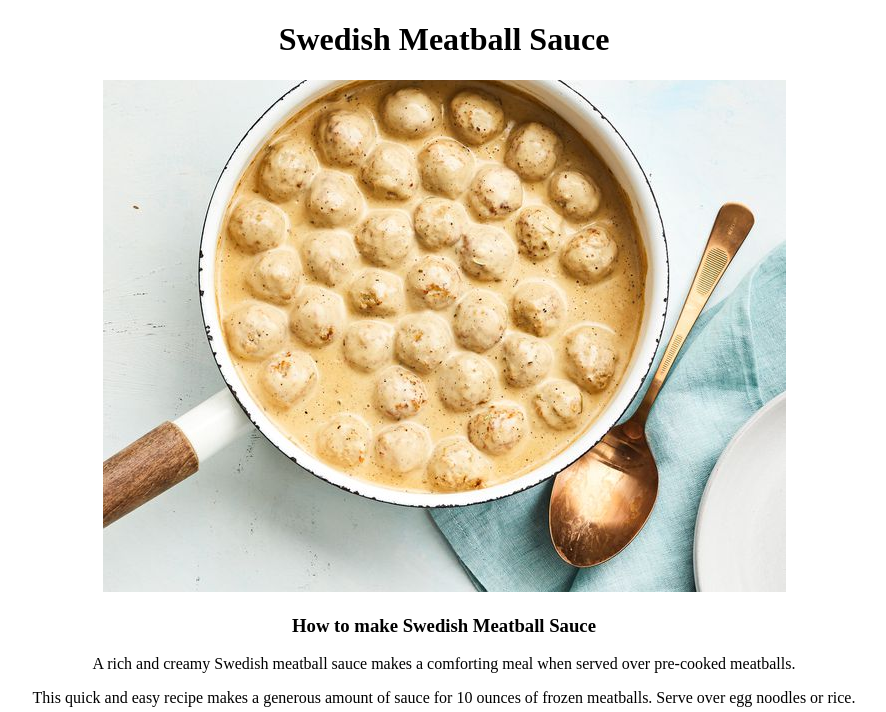
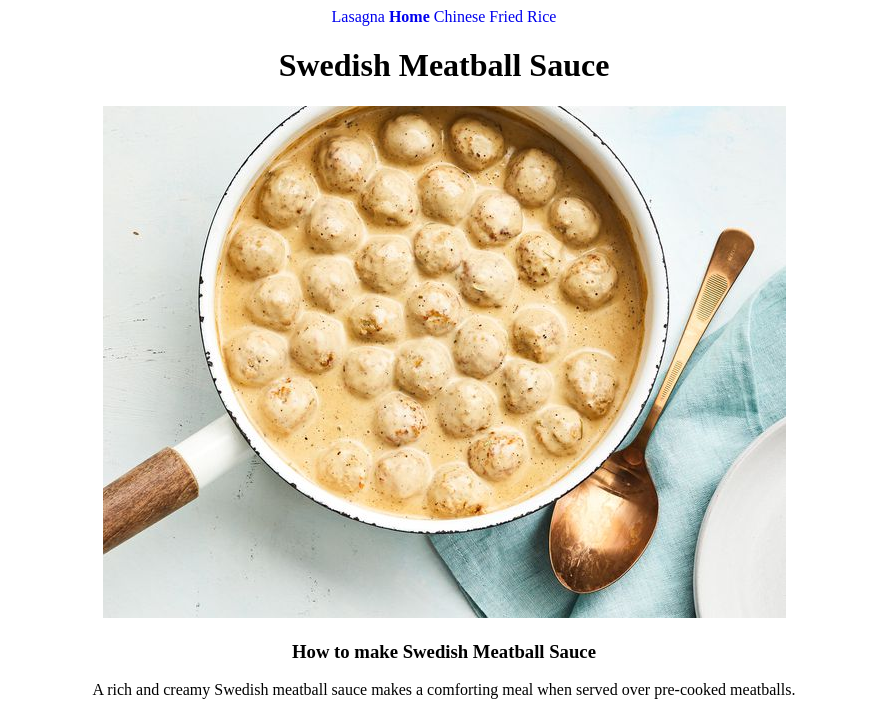
Before and after one commit to zent2g/odin-recipies, a plain HTML site: page pages/Meatball.html in a window 1280 px wide. Shown: the top 712 px of the page, without its empty margins (196-1082 px from the left). Drawn offline with Linux system fonts and the light colour scheme.

Commit message:
Add three new a tags

```diff
--- a/pages/Meatball.html
+++ b/pages/Meatball.html
@@ -10,6 +10,9 @@
 <body>
 <div id="container">
     <div class="header">
+        <a href="lasagna.html">Lasagna</a>
+        <a href="../index.html"><strong>Home</strong></a>
+        <a href="Meatball.html">Chinese Fried Rice</a>
         <h1>Swedish Meatball Sauce</h1>
         <img src="../images/MeatballSauce.jpg" alt="">
     </div>
```
